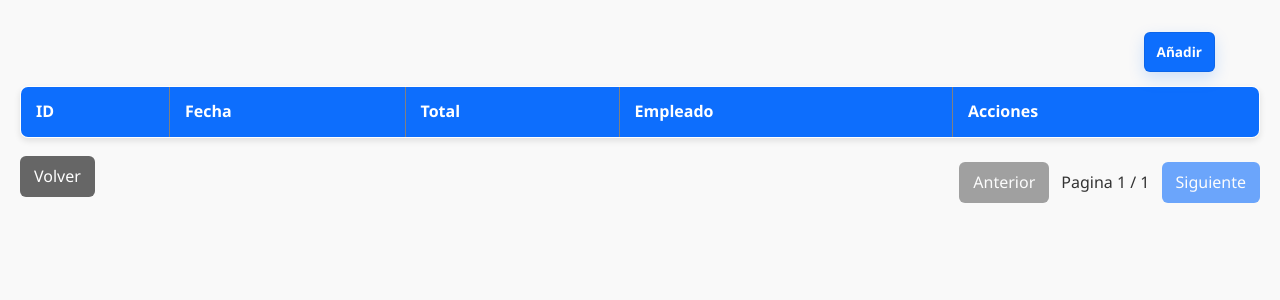
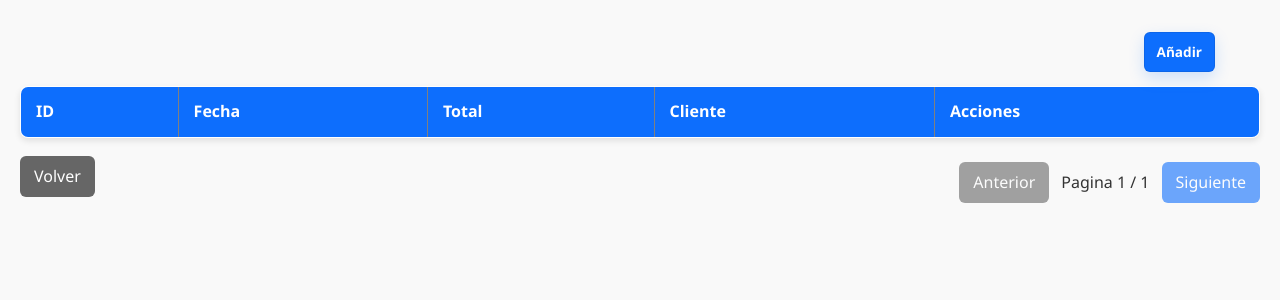
Before and after one commit to AckermanChoi/CRUD_ERP, a Flask app: page /ventas in a window 1280 px wide. Shown: the part 119-419 px from the top of the page. Run offline with Flask 3, Linux system fonts and the light colour scheme; a user stored in the database is signed in; data comes from the database, SQL or seed files in the repository; data that the repository does not hold is empty.

Commit message:
Actualiza vistas de ventas/proveedores y datos iniciales
- Ajusta plantillas de ventas y proveedores
- Actualiza seed de base de datos
- Mantiene la logica de app sin cambios estructurales

```diff
--- a/app/main.py
+++ b/app/main.py
@@ -585,24 +585,24 @@ def ventas():
         like = f"%{q}%"
         cursor.execute("""
             SELECT COUNT(*) AS cnt FROM ventas v
-            JOIN empleados e ON v.empleado_id = e.id
-            WHERE v.id LIKE %s OR e.nombre LIKE %s OR v.fecha LIKE %s
+            JOIN clientes c ON v.cliente_id = c.id
+            WHERE v.id LIKE %s OR c.nombre LIKE %s OR v.fecha LIKE %s
         """, (like, like, like))
         total = cursor.fetchone()['cnt']
         cursor.execute("""
-            SELECT v.id, v.fecha, v.total, e.nombre AS empleado
+            SELECT v.id, v.fecha, v.total, c.nombre AS cliente
             FROM ventas v
-            JOIN empleados e ON v.empleado_id = e.id
-            WHERE v.id LIKE %s OR e.nombre LIKE %s OR v.fecha LIKE %s
+            JOIN clientes c ON v.cliente_id = c.id
+            WHERE v.id LIKE %s OR c.nombre LIKE %s OR v.fecha LIKE %s
             LIMIT %s OFFSET %s
         """, (like, like, like, per_page, offset))
     else:
         cursor.execute("SELECT COUNT(*) AS cnt FROM ventas")
         total = cursor.fetchone()['cnt']
         cursor.execute("""
-            SELECT v.id, v.fecha, v.total, e.nombre AS empleado
+            SELECT v.id, v.fecha, v.total, c.nombre AS cliente
             FROM ventas v
-            JOIN empleados e ON v.empleado_id = e.id
+            JOIN clientes c ON v.cliente_id = c.id
             LIMIT %s OFFSET %s
         """, (per_page, offset))
     data = cursor.fetchall()
@@ -616,8 +616,8 @@ def ventas():
 def nueva_venta():
     db = get_db()
     cursor = db.cursor(dictionary=True)
-    cursor.execute("SELECT * FROM empleados")
-    empleados = cursor.fetchall()
+    cursor.execute("SELECT * FROM clientes")
+    clientes = cursor.fetchall()
 
     if request.method == "POST":
         cursor2 = db.cursor()
@@ -626,13 +626,13 @@ def nueva_venta():
         """, (
             request.form["fecha"],
             request.form["total"],
-            request.form["empleado"]
+            request.form["cliente"]
         ))
         db.commit()
         db.close()
         return redirect("/ventas")
 
-    return render_template("ventas_form.html", empleados=empleados)
+    return render_template("ventas_form.html", clientes=clientes)
 
 @app.route("/ventas/editar/<int:id>", methods=["GET", "POST"])
 @login_required
@@ -640,18 +640,18 @@ def nueva_venta():
 def editar_venta(id):
     db = get_db()
     cursor = db.cursor(dictionary=True)
-    cursor.execute("SELECT * FROM empleados")
-    empleados = cursor.fetchall()
+    cursor.execute("SELECT * FROM clientes")
+    clientes = cursor.fetchall()
 
     if request.method == "POST":
         cursor2 = db.cursor()
         cursor2.execute("""
-            UPDATE ventas SET fecha=%s, total=%s, empleado_id=%s
+            UPDATE ventas SET fecha=%s, total=%s, cliente_id=%s
             WHERE id=%s
         """, (
             request.form["fecha"],
             request.form["total"],
-            request.form["empleado"],
+            request.form["cliente"],
             id
         ))
         db.commit()
@@ -661,7 +661,7 @@ def editar_venta(id):
     cursor.execute("SELECT * FROM ventas WHERE id=%s", (id,))
     venta = cursor.fetchone()
     db.close()
-    return render_template("ventas_form.html", venta=venta, empleados=empleados)
+    return render_template("ventas_form.html", venta=venta, clientes=clientes)
 
 @app.route("/ventas/eliminar/<int:id>")
 @login_required
--- a/app/templates/proveedores.html
+++ b/app/templates/proveedores.html
@@ -21,7 +21,9 @@
 {% include '_flash.html' %}
 <div class="container">
 <div class="table-actions">
-    <div></div>
+    <div class="table-actions-left">
+        <a class="btn btn-secondary" href="/compras/nuevo">Comprar</a>
+    </div>
     <a class="btn btn-primary add-btn" href="/proveedores/nuevo" data-can-add="{{ '1' if has_permission('add') else '0' }}">Añadir</a>
 </div>
 <div class="table-wrapper">
--- a/app/templates/ventas.html
+++ b/app/templates/ventas.html
@@ -30,7 +30,7 @@
     <th>ID</th>
     <th>Fecha</th>
     <th>Total</th>
-    <th>Empleado</th>
+    <th>Cliente</th>
     <th>Acciones</th>
 </tr>
 {% for v in ventas %}
@@ -38,7 +38,7 @@
     <td>{{ v.id }}</td>
     <td>{{ v.fecha }}</td>
     <td>{{ v.total }}</td>
-    <td>{{ v.empleado }}</td>
+    <td>{{ v.cliente }}</td>
     <td>
         <a href="/ventas/editar/{{ v.id }}">Editar</a> |
         <a href="/ventas/eliminar/{{ v.id }}">Eliminar</a>
--- a/init_db.sql
+++ b/init_db.sql
@@ -62,8 +62,8 @@ CREATE TABLE ventas (
     id INT AUTO_INCREMENT PRIMARY KEY,
     fecha DATE,
     total DECIMAL(10,2),
-    empleado_id INT,
-    FOREIGN KEY (empleado_id) REFERENCES empleados(id) ON DELETE CASCADE
+    cliente_id INT,
+    FOREIGN KEY (cliente_id) REFERENCES clientes(id) ON DELETE CASCADE
 );
 
 -- 7. TABLA ARTICULOS
```
Also changed, not shown: app/templates/ventas_form.html (+4 -4 lines).
